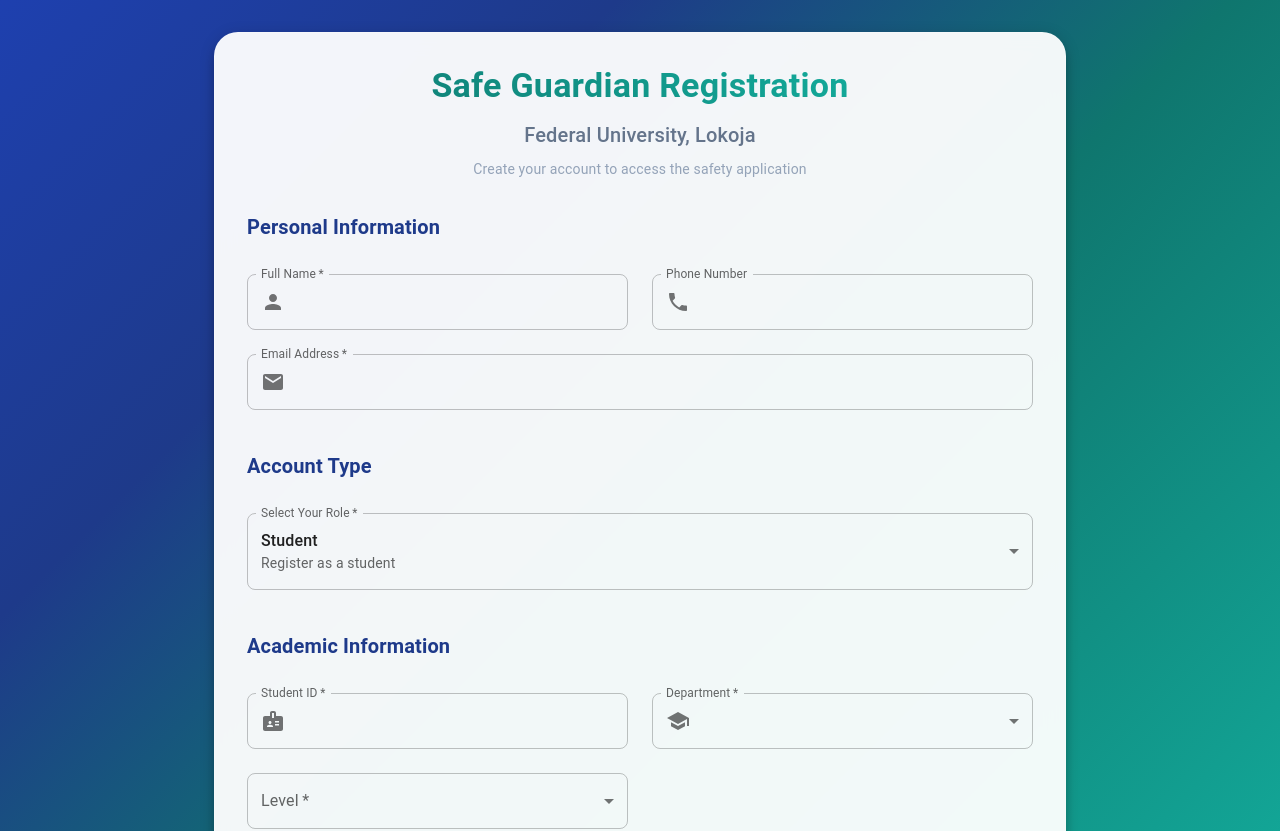
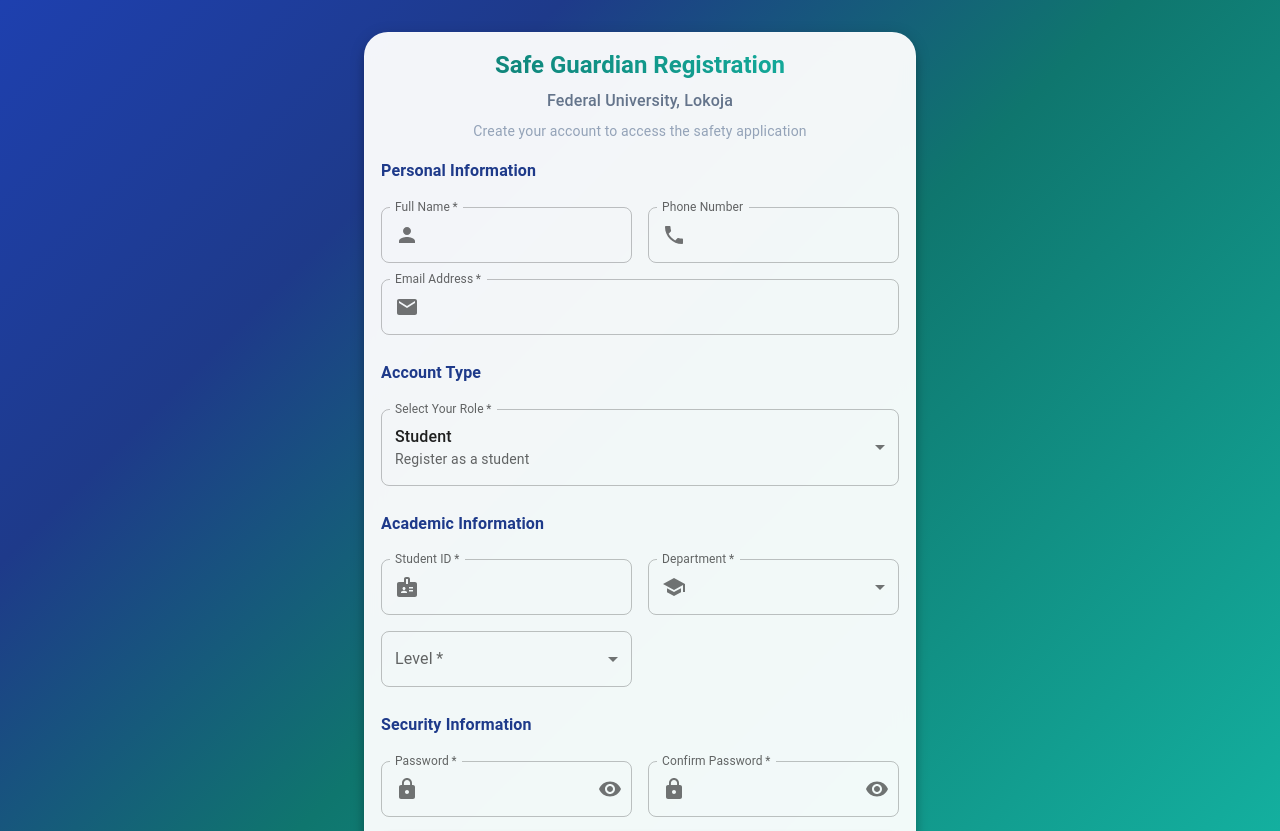
Before and after one commit to Hannah-webdev/safe-guardian, a React (Vite) app: page /register in a window 1280 px wide. Shown: the top 831 px of the page. Built offline with nearby package versions, Linux system fonts and the light colour scheme.

Commit message:
Update Register.jsx

```diff
--- a/src/components/auth/Register.jsx
+++ b/src/components/auth/Register.jsx
@@ -164,7 +164,7 @@ const Register = () => {
         py: 4,
       }}
     >
-      <Container maxWidth="md">
+      <Container maxWidth="sm">
         <Box
           sx={{
             display: 'flex',
@@ -176,16 +176,16 @@ const Register = () => {
           elevation={8}
           sx={{
             width: '100%',
-            p: 4,
+            p: 2,
             backgroundColor: 'rgba(255, 255, 255, 0.95)',
             backdropFilter: 'blur(10px)',
             borderRadius: 3,
             border: '1px solid rgba(255, 255, 255, 0.2)',
           }}
         >
-          <Box textAlign="center" mb={4}>
+          <Box textAlign="center" mb={2}>
             <Typography
-              variant="h4"
+              variant="h5"
               component="h1"
               gutterBottom
               sx={{
@@ -198,7 +198,7 @@ const Register = () => {
             >
               Safe Guardian Registration
             </Typography>
-            <Typography variant="h6" sx={{ color: 'var(--text-secondary)', fontWeight: 500 }}>
+            <Typography variant="body1" sx={{ color: 'var(--text-secondary)', fontWeight: 500 }}>
               Federal University, Lokoja
             </Typography>
             <Typography variant="body2" sx={{ color: 'var(--text-disabled)', mt: 1 }}>
@@ -213,10 +213,10 @@ const Register = () => {
           )}
 
           <Box component="form" onSubmit={handleSubmit}>
-            <Grid container spacing={3}>
+            <Grid container spacing={2}>
               {/* Personal Information */}
               <Grid item xs={12}>
-                <Typography variant="h6" gutterBottom color="primary">
+                <Typography variant="subtitle1" gutterBottom color="primary" sx={{ fontWeight: 'bold' }}>
                   Personal Information
                 </Typography>
               </Grid>
@@ -281,7 +281,7 @@ const Register = () => {
 
               {/* Role Selection */}
               <Grid item xs={12}>
-                <Typography variant="h6" gutterBottom color="primary" sx={{ mt: 2 }}>
+                <Typography variant="subtitle1" gutterBottom color="primary" sx={{ mt: 1, fontWeight: 'bold' }}>
                   Account Type
                 </Typography>
               </Grid>
@@ -315,7 +315,7 @@ const Register = () => {
               {formData.role === 'student' && (
                 <>
                   <Grid item xs={12}>
-                    <Typography variant="h6" gutterBottom color="primary" sx={{ mt: 2 }}>
+                    <Typography variant="subtitle1" gutterBottom color="primary" sx={{ mt: 1, fontWeight: 'bold' }}>
                       Academic Information
                     </Typography>
                   </Grid>
@@ -326,7 +326,7 @@ const Register = () => {
               {(formData.role === 'security' || formData.role === 'admin') && (
                 <>
                   <Grid item xs={12}>
-                    <Typography variant="h6" gutterBottom color="primary" sx={{ mt: 2 }}>
+                    <Typography variant="subtitle1" gutterBottom color="primary" sx={{ mt: 1, fontWeight: 'bold' }}>
                       Staff Information
                     </Typography>
                   </Grid>
@@ -447,7 +447,7 @@ const Register = () => {
 
               {/* Security Information */}
               <Grid item xs={12}>
-                <Typography variant="h6" gutterBottom color="primary" sx={{ mt: 2 }}>
+                <Typography variant="subtitle1" gutterBottom color="primary" sx={{ mt: 1, fontWeight: 'bold' }}>
                   Security Information
                 </Typography>
               </Grid>
@@ -518,7 +518,7 @@ const Register = () => {
               fullWidth
               variant="contained"
               size="large"
-              sx={{ mt: 4, mb: 2, py: 1.5 }}
+              sx={{ mt: 2, mb: 2, py: 1 }}
               disabled={loading}
             >
               {loading ? 'Creating Account...' : 'Create Account'}
```
